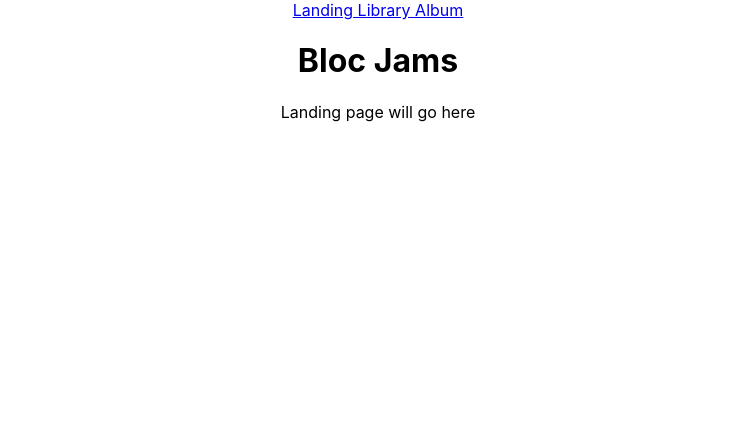
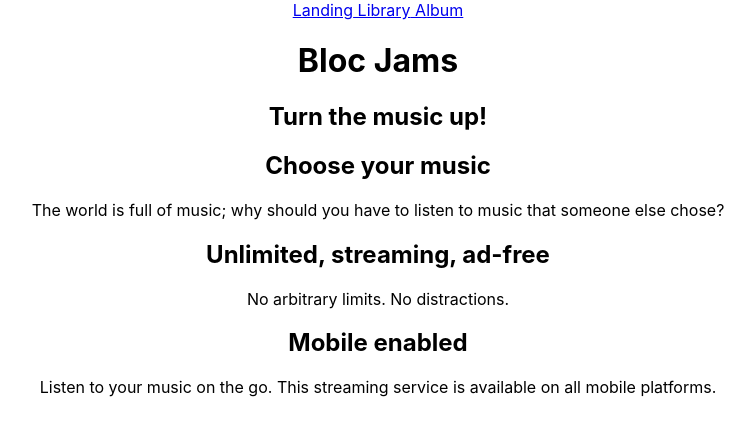
Before and after one commit to soheb321/bloc-jams-react, a React (Create React App) app: page / in a window 1280 px wide. Shown: the top 436 px of the page, without its empty margins (262-1017 px from the left). Built offline with nearby package versions, Linux system fonts and the light colour scheme.

Commit message:
Landing Page Update

```diff
--- a/package.json
+++ b/package.json
@@ -5,6 +5,7 @@
   "dependencies": {
     "react": "^16.8.5",
     "react-dom": "^16.8.5",
+    "react-router-dom": "^5.0.0",
     "react-scripts": "2.1.8"
   },
   "scripts": {
--- a/src/components/Landing.js
+++ b/src/components/Landing.js
@@ -2,7 +2,22 @@
 
 const Landing = () => (
   <section className="landing">
-    Landing page will go here
+<h1 className="hero-title">Turn the music up!</h1>
+
+    <section className="selling-points">
+      <div className="point">
+        <h2 className="point-title">Choose your music</h2>
+        <p className="point-description">The world is full of music; why should you have to listen to music that someone else chose?</p>
+      </div>
+      <div className="point">
+        <h2 className="point-title">Unlimited, streaming, ad-free</h2>
+        <p className="point-description">No arbitrary limits. No distractions.</p>
+      </div>
+      <div className="point">
+        <h2 className="point-title">Mobile enabled</h2>
+        <p className="point-description">Listen to your music on the go. This streaming service is available on all mobile platforms.</p>
+      </div>
+    </section>
   </section>
 );
 
```
Also changed, not shown: 1 other file (tests, documents, lock files or other folders).
